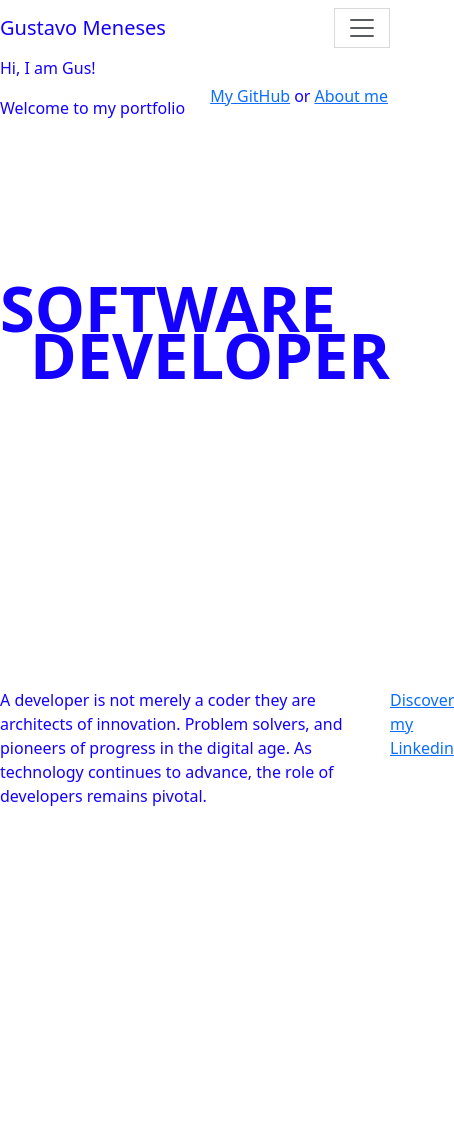
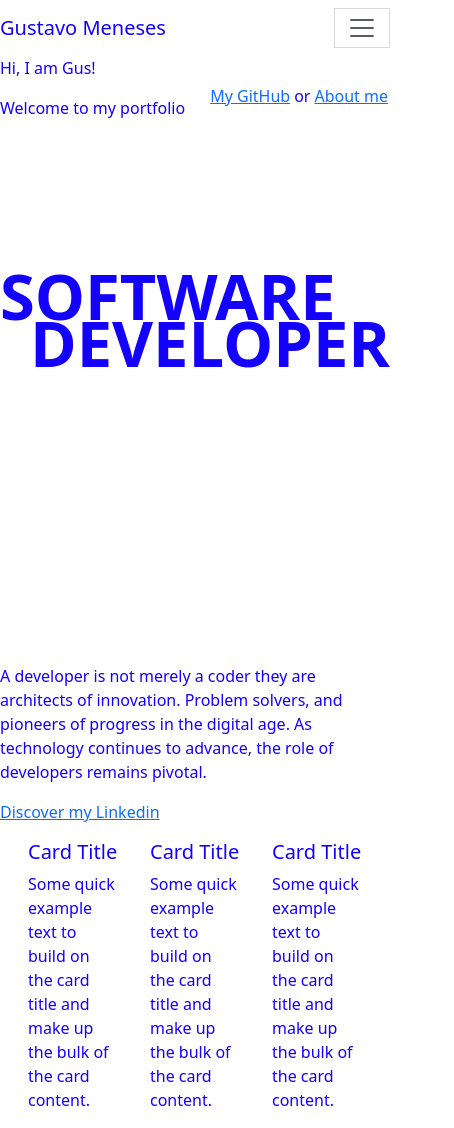
Before and after one commit to gdameneses/gustavo-meneses-portfolio, a React (Create React App) app: page / in a window 390 px wide. Shown: the whole page, 454 px wide, since content can reach past the window. Before the commit the page ends 844 px from the top, so only its background shows below. Built offline with nearby package versions, Linux system fonts and the light colour scheme.

Commit message:
fix: header footer responsiveness

```diff
--- a/src/App.js
+++ b/src/App.js
@@ -1,12 +1,14 @@
 import React from 'react';
 import Header from './components/header/Header';
 import Navbar from './components/navbar/Navbar';
+import CardDivisor from './components/cardDivisor/CardDivisor'
 
 function App() {
   return (
     <div className="App">
       <Navbar />
       <Header />
+      <CardDivisor />
     </div>
   );
 }
--- /dev/null
+++ b/src/components/cardDivisor/CardDivisor.js
@@ -0,0 +1,50 @@
+import Container from 'react-bootstrap/Container'
+import Card from 'react-bootstrap/Card';
+import './CardDivisor.scss'
+
+function CardDivisor() {
+    const cardList = [
+
+    ]
+
+    const card = ({title, text}) => {
+        return (
+            <Card className="divisor__card">
+                <Card.Body>
+                    <Card.Title>{title}</Card.Title>
+                    <Card.Text>{text}</Card.Text>
+                </Card.Body>
+            </Card>
+        )
+    }
+    return (
+      <Container className="d-flex flex-row justify-content-around">
+        {card({
+            title: `Card Title`,
+            text:
+              `Some quick example text to build
+              on the card title and make up
+              the bulk of the card content.`
+            }
+        )}
+        {card({
+            title: `Card Title`,
+            text:
+              `Some quick example text to build
+              on the card title and make up
+              the bulk of the card content.`
+            }
+        )}
+        {card({
+            title: `Card Title`,
+            text:
+              `Some quick example text to build
+              on the card title and make up
+              the bulk of the card content.`
+            }
+        )}
+        </Container>
+    );
+}
+
+export default CardDivisor;
--- /dev/null
+++ b/src/components/cardDivisor/CardDivisor.scss
@@ -0,0 +1,5 @@
+.divisor__card {
+    color: #1400FF !important;
+    border: none !important;
+    width: 20rem;
+}
--- a/src/components/header/Header.js
+++ b/src/components/header/Header.js
@@ -22,7 +22,7 @@ const Header = () => {
             <h1 className="hero__header__text--left">SOFTWARE</h1>
             <h1 className="hero__header__text--right">DEVELOPER</h1>
           </div>
-          <div className="d-flex justify-content-between">
+          <div className="d-flex justify-content-between flex-column flex-md-row">
             <Col xs={12} md={4} className="hero_footer">
               <p>
               A developer is not merely a coder they are architects
```
